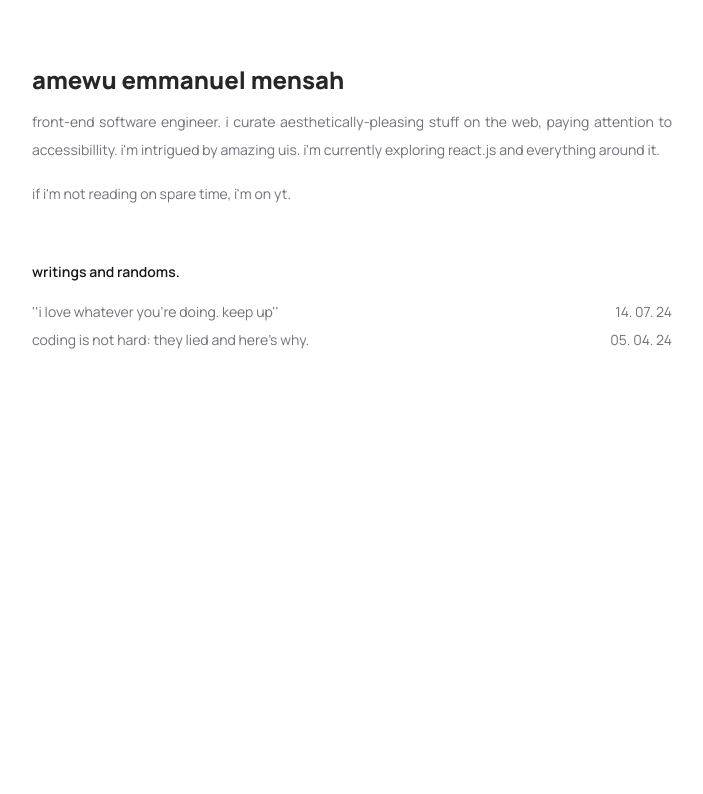
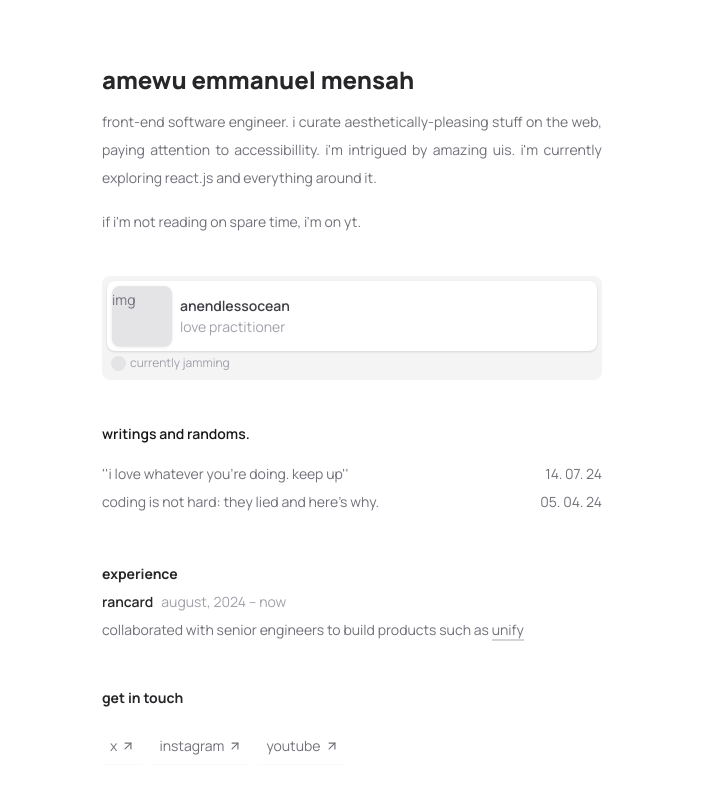
Before and after one commit to holaliamewu/portfolio-react, a React (Vite) app: page / in a window 1280 px wide. Shown: the top 794 px of the page, without its empty margins (288-991 px from the left). Built offline with nearby package versions, Linux system fonts and the light colour scheme.

Commit message:
feat: v2.8

```diff
--- /dev/null
+++ b/src/components/Contact.jsx
@@ -0,0 +1,18 @@
+import { ArrowUpRight } from "lucide-react";
+import React from "react";
+import contactData from "../resources/contactData";
+
+export default function Contact() {
+    const contactInfo = contactData;
+    return(
+        <div className=" mr-auto text-sm mt-[40px] leading-[1.8] md:leading-[2] space-y-4 ">
+            <h1 className="text-zinc-800 font-bold" >get in touch</h1>
+            <ul className="flex gap-2" >
+               { contactInfo.map( ( contact ) => (
+                   <a key={contact.type} href={contact.url} target="_blank" ><li className="flex items-center justify-center px-2 py-1 border-b border-b-zinc-50 hover:border-b-zinc-200 gap-1 " >{contact.type}<ArrowUpRight size='14'/></li></a>
+               ))
+               }
+               </ul>
+        </div>
+    )
+}
--- a/src/components/Experiences.jsx
+++ b/src/components/Experiences.jsx
@@ -2,8 +2,15 @@ import React from "react";
 
 export default function Experiences() {
     return(
-        <div className=" mr-auto text-sm leading-[1.8] md:leading-[2] space-y-4 ">
-            this space is for my experiences
+        <div className=" mr-auto text-sm mt-[40px] leading-[1.8] md:leading-[2] space-y-4 ">
+            <h1 className="text-zinc-800 font-bold" >experience</h1>
+            <span className="" >
+                <span className="flex gap-2" >
+                    <h3 className="text-zinc-800 font-semibold" >rancard</h3>
+                    <h5 className="text-zinc-400" >august, 2024 -- now</h5>
+                </span>
+                <p className="" >collaborated with senior engineers to build products such as <a href='https://unify.rancard.com' target='_blank' className="border-b border-b-zinc-300 border-b-2" >unify</a></p>
+            </span>
         </div>
     )
 }
--- /dev/null
+++ b/src/components/HomeButton.jsx
@@ -0,0 +1,9 @@
+import { Undo2 } from 'lucide-react';
+import React from 'react';
+import { Link } from 'react-router-dom';
+
+export default function HomeButton (){
+    return(
+        <Link to='/' className='flex gap-1 absolute p-1 rounded shadow font-medium hover:border hover:border-zinc-400 text-zinc-400 hover:text-zinc-700 text-xs'><Undo2 size='12' />home</Link>
+    )
+}
--- /dev/null
+++ b/src/components/MusicStand.jsx
@@ -0,0 +1,17 @@
+import React from 'react';
+
+export default function MusicStand (){
+
+    return(
+        <div className='mt-[40px] bg-zinc-100 w-full p-[5px] rounded-lg ' >
+            <span className='flex space-x-2 bg-white p-[5px] rounded-lg shadow ' >
+                <span className='flex bg-zinc-200 h-[60px] aspect-square rounded-lg shadow' >img</span>
+                    <span className='flex flex-col justify-center leading-[1.5]' >
+                        <h3 className='text-zinc-700 font-semibold ' >anendlessocean</h3>
+                        <h5 className='text-zinc-400' >love practitioner</h5>
+                    </span>
+                </span>
+                <p className='flex items-center text-xs text-zinc-400 p-1' ><span className='flex bg-zinc-200 mr-1 h-[15px] aspect-square rounded-full' ></span>currently jamming</p>
+            </div>
+            )
+        }
--- a/src/pages/BlogOne.jsx
+++ b/src/pages/BlogOne.jsx
@@ -1,10 +1,12 @@
 import { CalendarDays } from 'lucide-react';
 import React from 'react';
 import SupportMe from '../components/SupportMe';
+import HomeButton from '../components/HomeButton';
 
 export default function BlogOne() {
     return (
-      <div className="mx-auto w-[90vw] text-sm font-[400] leading-[1.8] md:leading-[2] text-zinc-500 md:w-[60vw] lg:w-[50vw] 2xl:w-[30vw] min-h-[100vh] font-['manrope'] flex flex-col md:mt-16  ">
+      <div className="mx-auto w-[90vw] max-w-[500px] text-sm font-[400] leading-[1.8] md:leading-[2] text-zinc-500 min-h-[100vh] font-['manrope'] flex flex-col md:mt-16  ">
+        <HomeButton />
         <SupportMe />
         <h1 className=" text-xl font-semibold text-zinc-800 mt-[50px] mb-1" >coding is not hard: they lied and this is why.</h1>
         <h4 className='flex items-center text-xs gap-1 mb-8' > <CalendarDays size={16} /> 5 april, 2024.</h4>
--- a/src/pages/Home.jsx
+++ b/src/pages/Home.jsx
@@ -1,19 +1,23 @@
 import React  from "react";
 import { NavLink } from "react-router-dom";
 import QuickAboout from "../components/QuickAbout.jsx";
-import { blog } from "../resources/blogData.jsx";
+import { blog } from "../resources/blogData.js";
+import Experiences from "../components/Experiences.jsx";
+import MusicStand from "../components/MusicStand.jsx";
+import Contact from "../components/Contact.jsx";
 
 
 export default function Home() {
 
     return(
-        <div className="mx-auto w-[90vw] text-sm font-[400] leading-[1.8] md:leading-[2] text-zinc-500 md:w-[60vw] lg:w-[50vw] 2xl:w-[30vw] min-h-[100vh] font-['manrope'] flex flex-col mt-16  ">
+        <div className="mx-auto w-[90vw] max-w-[500px] text-sm font-[400] leading-[1.8] md:leading-[2] text-zinc-500 min-h-[100vh] font-['manrope'] flex flex-col md:mt-16  ">
             <div className=" mb-3 ">
                 <h1 className="font-[900] text-zinc-800 text-left text-2xl  mb-0" >amewu emmanuel mensah </h1>
             </div>
             <QuickAboout />
+            <MusicStand />
             <h4
-            className='mt-[50px] xs:w-[100%] mx-auto text-md mb-4 text-zinc-900 font-semibold '
+            className='mt-[40px] xs:w-[100%] mx-auto text-md mb-4 text-zinc-900 font-semibold '
             ><span className="hover:underline" >writings</span> and <span className="hover:underline">randoms</span>.</h4>
           { blog.map( blogpost => {
             return(
@@ -24,6 +28,8 @@ export default function Home() {
             )
           })
         }
+        <Experiences />
+        <Contact />
         </div>
     )
 }
--- a/src/pages/RandomsOne.jsx
+++ b/src/pages/RandomsOne.jsx
@@ -1,10 +1,12 @@
 import React from 'react'
+import HomeButton from '../components/HomeButton'
 
 export default function Randoms() {
   return (
-    <div>
-        <h1 className='flex gap-1 items-center font-[900] text-xl  text-center md:text-left mt-[100px]' >"i love whatever you're doing. keep up."</h1>
-        <div className='flex flex-col gap-6 text-md mt-6 tracking-wide font-[500] leading-[1.5] text-justify hyphens-auto' >
+    <div className="mx-auto w-[90vw] max-w-[500px] text-sm font-[400] leading-[1.8] md:leading-[2] text-zinc-500 min-h-[100vh] font-['manrope'] flex flex-col md:mt-16  ">
+      <HomeButton/>
+        <h1 className='flex gap-1 items-center font-[900] text-zinc-800 text-md text-left mt-[100px]' >"i love whatever you're doing. keep up."</h1>
+        <div className='flex flex-col gap-6 text-sm leading-[1.8] md:leading-[2] md:mt-6  font-[400] leading-[1.5] text-justify hyphens-auto' >
             <p className='' >imagine your interviewer telling you this at the end of a seemingly successful interview and so you keep refreshing your mail every minute
             to see what you think should happen in your perfect world.
             </p>
--- /dev/null
+++ b/src/resources/contactData.js
@@ -0,0 +1,18 @@
+
+
+const contactData = [
+    {
+       type: 'x',
+       url: 'https://x.com/amewuholali_'
+    },
+    {
+       type: 'instagram',
+       url: 'https://instagram.com/amewu.holali'
+    },
+    {
+       type: 'youtube',
+       url: 'https://youtube.com/holali.a'
+    }
+]
+
+export default contactData;
--- /dev/null
+++ b/src/services/SpotifyServices.js
@@ -0,0 +1,62 @@
+// src/spotifyAuth.js
+
+const clientId = 'de06a9790ac24d0d9249041c5d8a26ba';
+const clientSecret = '59aba8c2c64746efa32eb766549c5fdc';
+const redirectUri = 'http://holalia.co.uk'; // Update this to your redirect URI
+const scopes = 'user-read-playback-state user-read-currently-playing';
+
+const authenticationEndpoint = 'https://accounts.spotify.com/authorize';
+const tokenEndpoint = 'https://accounts.spotify.com/api/token';
+
+// Redirect user to Spotify authorization page
+export const getAuthUrl = () => {
+  return `${authenticationEndpoint}?client_id=${clientId}&response_type=code&redirect_uri=${encodeURIComponent(redirectUri)}&scope=${encodeURIComponent(scopes)}`;
+};
+
+// Exchange authorization code for access token
+export const getAccessToken = async (code) => {
+  const response = await fetch(tokenEndpoint, {
+    method: 'POST',
+    headers: {
+      'Authorization': `Basic ${btoa(`${clientId}:${clientSecret}`)}`,
+      'Content-Type': 'application/x-www-form-urlencoded',
+    },
+    body: new URLSearchParams({
+      grant_type: 'authorization_code',
+      code,
+      redirect_uri: redirectUri,
+    }),
+  });
+
+  if (!response.ok) {
+    throw new Error('Failed to fetch access token');
+  }
+
+  const data = await response.json();
+  return data.access_token;
+};
+
+
+const authEndpoint = 'https://api.spotify.com/v1/me/player/currently-playing';
+
+const fetchCurrentSong = async (token) => {
+  try {
+    const response = await fetch(authEndpoint, {
+      headers: {
+        'Authorization': `Bearer ${token}`,
+      },
+    });
+
+    if (!response.ok) {
+      throw new Error('Failed to fetch current song');
+    }
+
+    const data = await response.json();
+    return data;
+  } catch (error) {
+    console.error('Error fetching current song:', error);
+    throw error;
+  }
+};
+
+export { fetchCurrentSong };
```
Also changed, not shown: src/resources/blogData.js (renamed from src/resources/blogData.jsx), src/resources/navData.js (renamed from src/resources/navData.jsx), src/resources/projectsData.js (renamed from src/resources/projectsData.jsx).
